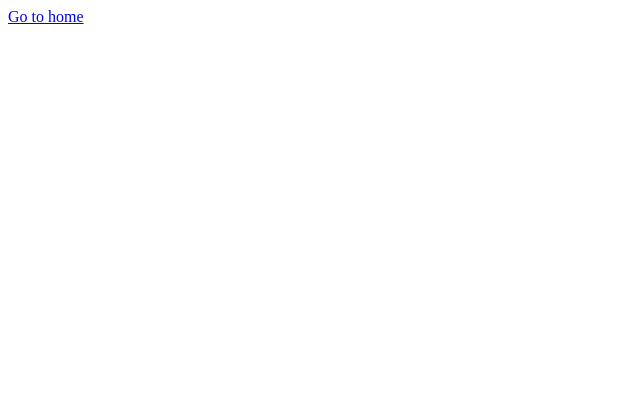
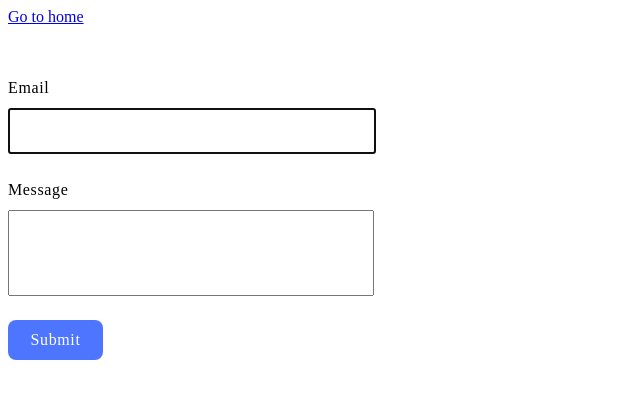
Before and after one commit to codewarrior94/goit-js-hw-09, a website built with Vite: page src/2-form.html in a window 1280 px wide. Shown: the whole page, without its empty margins (0-640 px from the left). Built offline with nearby package versions, Linux system fonts and the light colour scheme.

Commit message:
Create styles

```diff
--- a/src/2-form.html
+++ b/src/2-form.html
@@ -1,16 +1,30 @@
 <!DOCTYPE html>
 <html lang="en">
+
 <head>
   <meta charset="UTF-8" />
   <meta http-equiv="X-UA-Compatible" content="IE=edge" />
   <meta name="viewport" content="width=device-width, initial-scale=1.0" />
-    <link rel="stylesheet" href="./css/styles.css" />
-    <title>Page 3</title>
+  <link rel="stylesheet" href="./css/2-form.css" />
+  <title>The form</title>
 </head>
+
 <body>
   <section>
     <a href="./index.html">Go to home</a>
   </section>
+  <form class="feedback-form" autocomplete="off">
+    <label>
+      Email
+      <input type="email" name="email" autofocus />
+    </label>
+    <label>
+      Message
+      <textarea name="message" rows="8"></textarea>
+    </label>
+    <button type="submit">Submit</button>
+  </form>
   <script type="module" src="./js/2-form.js"></script>
 </body>
+
 </html>
--- /dev/null
+++ b/src/css/2-form.css
@@ -0,0 +1,52 @@
+section {
+    margin-bottom: 50px;
+}
+
+form {
+    display: flex;
+    flex-direction: column;
+    gap: 24px;
+}
+
+button {
+    width: 95px;
+    height: 40px;
+    border-radius: 8px;
+    font-family: "Montserrat";
+    font-size: 16px;
+    font-weight: 500;
+    line-height: 24px;
+    letter-spacing: 0.04em;
+    text-align: center;
+    border: none;
+    color: #fff;
+    background-color: #4E75FF;
+}
+
+button:hover {
+    background: #6C8CFF;
+}
+
+label {
+    display: flex;
+    flex-direction: column;
+    gap: 8px;
+    border: 1px;
+    border-radius: 4px;
+    font-family: "Montserrat";
+    font-weight: 500;
+    font-size: 16px;
+    letter-spacing: 0.04em;
+    line-height: 24px;
+}
+
+input {
+    width: 360px;
+    height: 40px;
+}
+
+textarea {
+    width: 360px;
+    height: 80px;
+    resize: none;
+}
--- a/src/css/styles.css
+++ /dev/null
@@ -1,31 +0,0 @@
-
-.gallery {
-  display: grid;
-  width: 1200px;
-  grid-template-columns: repeat(auto-fill, minmax(380px, 1fr));
-  grid-auto-rows: 240px;
-  grid-gap: 12px;
-  padding: 0;
-  list-style: none;
-  margin-left: auto;
-  margin-right: auto;
-}
-
-.body {
-  display: flex;
-  align-items: center;
-  justify-content: center;
-  min-height: 100vh;
-  margin: 0;
-}
-
-.gallery-image:hover {
-  transform: scale(1.02);
-}
-
-.gallery-image {
-  height: 100%;
-  width: 100%;
-  object-fit: cover;
-  transition: transform var(--animation-duration) var(--timing-function);
-}
--- a/src/js/1-gallery.js
+++ b/src/js/1-gallery.js
@@ -1,5 +1,6 @@
 import SimpleLightbox from 'simplelightbox';
 import 'simplelightbox/dist/simple-lightbox.min.css';
+import '../css/1-gallery.css';
 
 const images = [
   {
--- a/src/js/2-form.js
+++ b/src/js/2-form.js
@@ -0,0 +1,11 @@
+import '../css/2-form.css';
+
+const formData = {
+  email: '',
+  message: '',
+};
+
+const form = document.querySelector('.feedback-form');
+form.addEventListener('input', handleInput);
+
+function handleInput(event) {}
```
Also changed, not shown: src/css/1-gallery.css (added, +30 -0 lines). Lines whose indentation alone changed are shown as unchanged.
